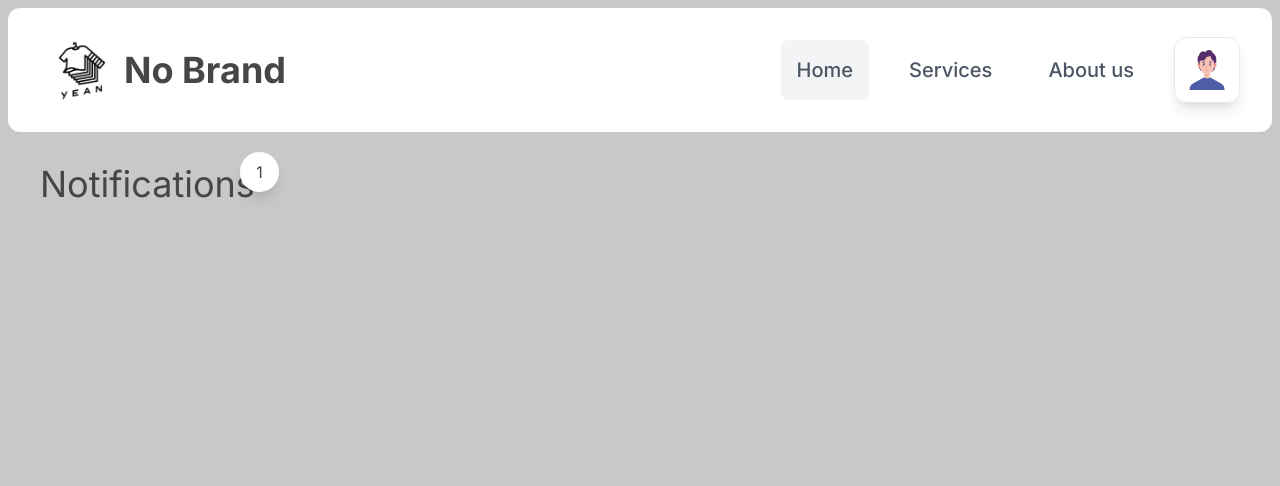
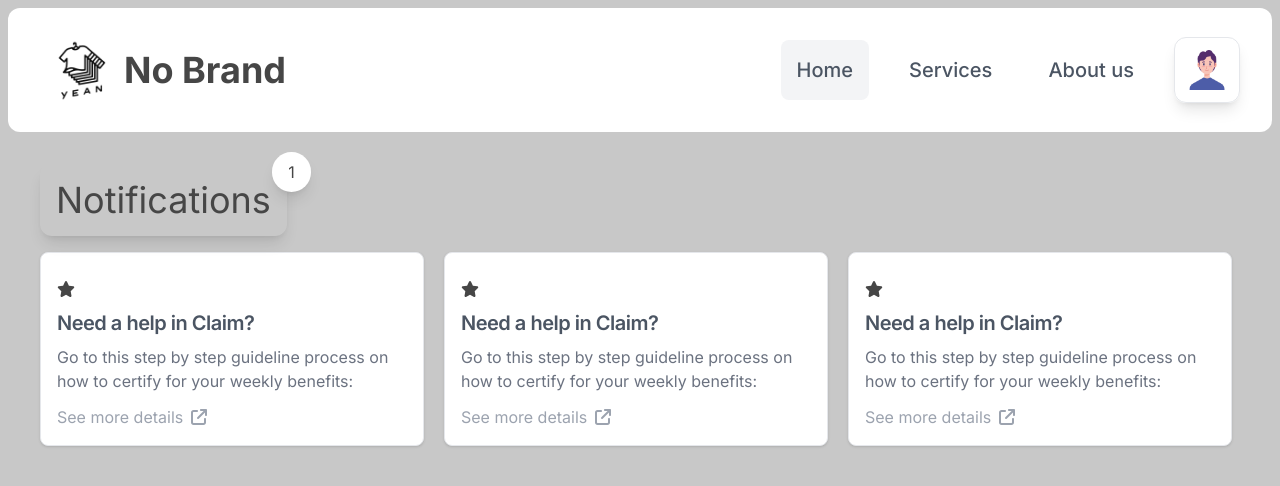
Before and after one commit to daniel090202/retailer-store-2324, a Next.js app: page / in a window 1280 px wide. Shown: the top 486 px of the page. Built offline with nearby package versions, Linux system fonts and the light colour scheme.

Commit message:
build-home-notifications

```diff
--- a/src/app/page.tsx
+++ b/src/app/page.tsx
@@ -1,11 +1,16 @@
+import Card from "@/components/Card/page";
+
 const Home = () => {
   return (
-    <div className="mx-2 gap-x-14 items-center max-w-screen-xl p-4 md:flex md:p-8">
-      <div className="relative">
+    <div className="mx-2 gap-x-14 max-w-screen-xl p-4 md:flex md:flex-col md:p-8">
+      <div className="w-min relative p-4 shadow-lg rounded-xl">
         <h1 className="text-xl md:text-2xl lg:text-4xl">Notifications</h1>
         <span className="absolute z-1 py-1 px-2 text-xs top-[-8px] right-[216px] rounded-full bg-white shadow-lg md:py-2 md:px-4 md:top-[-12px] md:right-[-24px] md:text-base md:transition md:ease-in-out md:delay-150 md:hover:-translate-y-1">
-          1
+          {1}
         </span>
+      </div>
+      <div className="grid my-4">
+        <Card />
       </div>
     </div>
   );
--- a/src/assets/Icons/index.tsx
+++ b/src/assets/Icons/index.tsx
@@ -1,8 +1,10 @@
 import { FontAwesomeIcon } from "@fortawesome/react-fontawesome";
 import {
   faBars,
+  faStar,
   faCaretDown,
   IconDefinition,
+  faArrowUpRightFromSquare,
 } from "@fortawesome/free-solid-svg-icons";
 
 const wrapIcon = (icon: IconDefinition) => {
@@ -12,6 +14,8 @@ const wrapIcon = (icon: IconDefinition) => {
 const icons = {
   menuBars: wrapIcon(faBars),
   caretDown: wrapIcon(faCaretDown),
+  solidStar: wrapIcon(faStar),
+  solidLinkDirect: wrapIcon(faArrowUpRightFromSquare),
 };
 
 export default icons;
--- /dev/null
+++ b/src/components/Card/page.tsx
@@ -0,0 +1,67 @@
+import icons from "@/assets/Icons/index";
+
+const Card = () => {
+  return (
+    <div className="grid grid-cols-3 gap-3">
+      <div className="max-w-sm p-4 bg-white border border-gray-200 rounded-lg shadow dark:bg-gray-800 dark:border-gray-700">
+        <div className="my-2">{icons.solidStar}</div>
+        <a href="#">
+          <h5 className="mb-2 text-xl font-semibold tracking-tight text-gray-600 dark:text-white">
+            Need a help in Claim?
+          </h5>
+        </a>
+        <p className="mb-3 font-normal text-gray-500 dark:text-gray-400">
+          Go to this step by step guideline process on how to certify for your
+          weekly benefits:
+        </p>
+        <a
+          href="#"
+          className="inline-flex items-center text-gray-400 cursor-pointer hover:underline hover:text-gray-600"
+        >
+          <span>See more details</span>
+          <div className="mx-2">{icons.solidLinkDirect}</div>
+        </a>
+      </div>
+      <div className="max-w-sm p-4 bg-white border border-gray-200 rounded-lg shadow dark:bg-gray-800 dark:border-gray-700">
+        <div className="my-2">{icons.solidStar}</div>
+        <a href="#">
+          <h5 className="mb-2 text-xl font-semibold tracking-tight text-gray-600 dark:text-white">
+            Need a help in Claim?
+          </h5>
+        </a>
+        <p className="mb-3 font-normal text-gray-500 dark:text-gray-400">
+          Go to this step by step guideline process on how to certify for your
+          weekly benefits:
+        </p>
+        <a
+          href="#"
+          className="inline-flex items-center text-gray-400 cursor-pointer hover:underline hover:text-gray-600"
+        >
+          <span>See more details</span>
+          <div className="mx-2">{icons.solidLinkDirect}</div>
+        </a>
+      </div>
+      <div className="max-w-sm p-4 bg-white border border-gray-200 rounded-lg shadow dark:bg-gray-800 dark:border-gray-700">
+        <div className="my-2">{icons.solidStar}</div>
+        <a href="#">
+          <h5 className="mb-2 text-xl font-semibold tracking-tight text-gray-600 dark:text-white">
+            Need a help in Claim?
+          </h5>
+        </a>
+        <p className="mb-3 font-normal text-gray-500 dark:text-gray-400">
+          Go to this step by step guideline process on how to certify for your
+          weekly benefits:
+        </p>
+        <a
+          href="#"
+          className="inline-flex items-center text-gray-400 cursor-pointer hover:underline hover:text-gray-600"
+        >
+          <span>See more details</span>
+          <div className="mx-2">{icons.solidLinkDirect}</div>
+        </a>
+      </div>
+    </div>
+  );
+};
+
+export default Card;
```
Also changed, not shown: src/api/requests/httpRequests.tsx (renamed from src/api/components/httpRequests.tsx).
